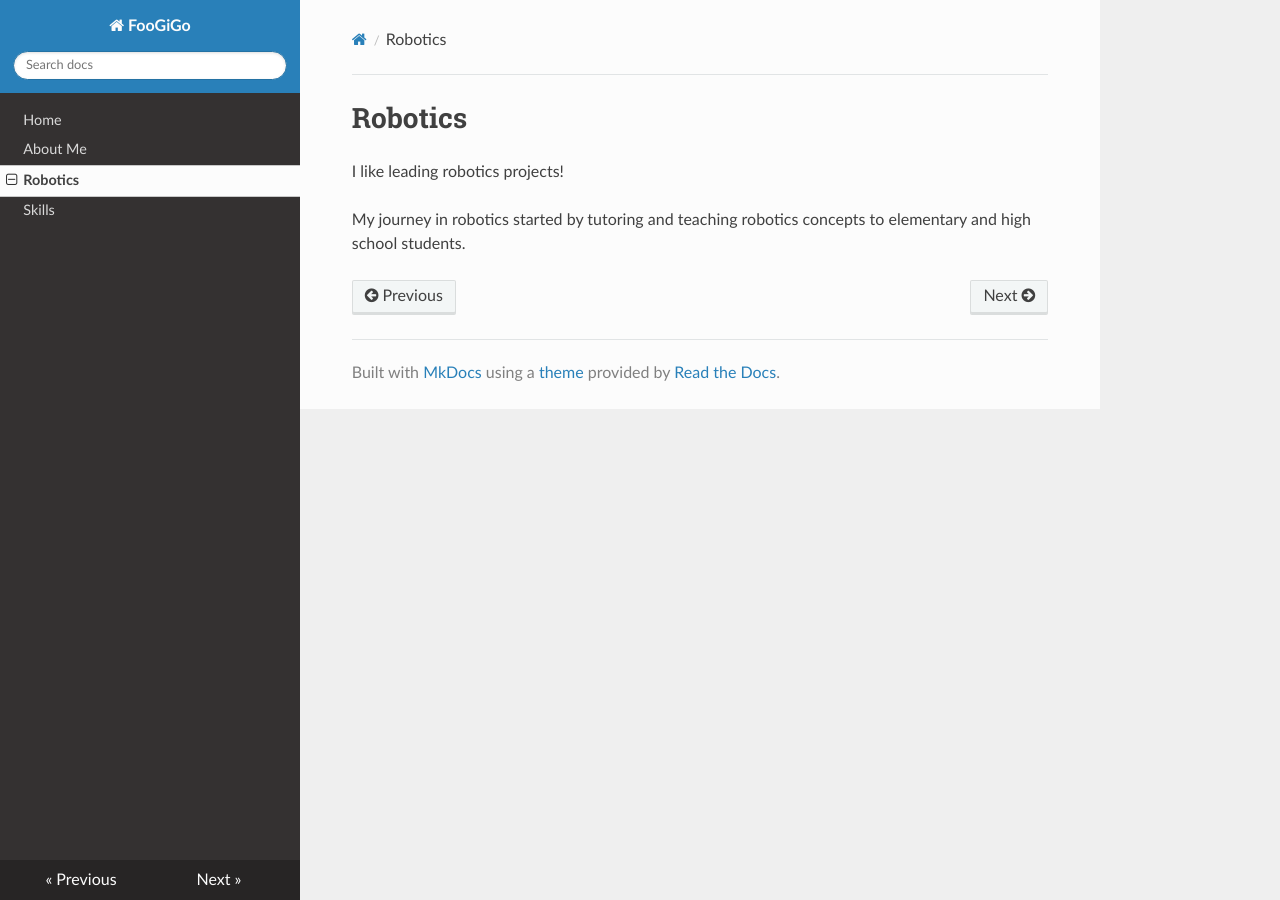
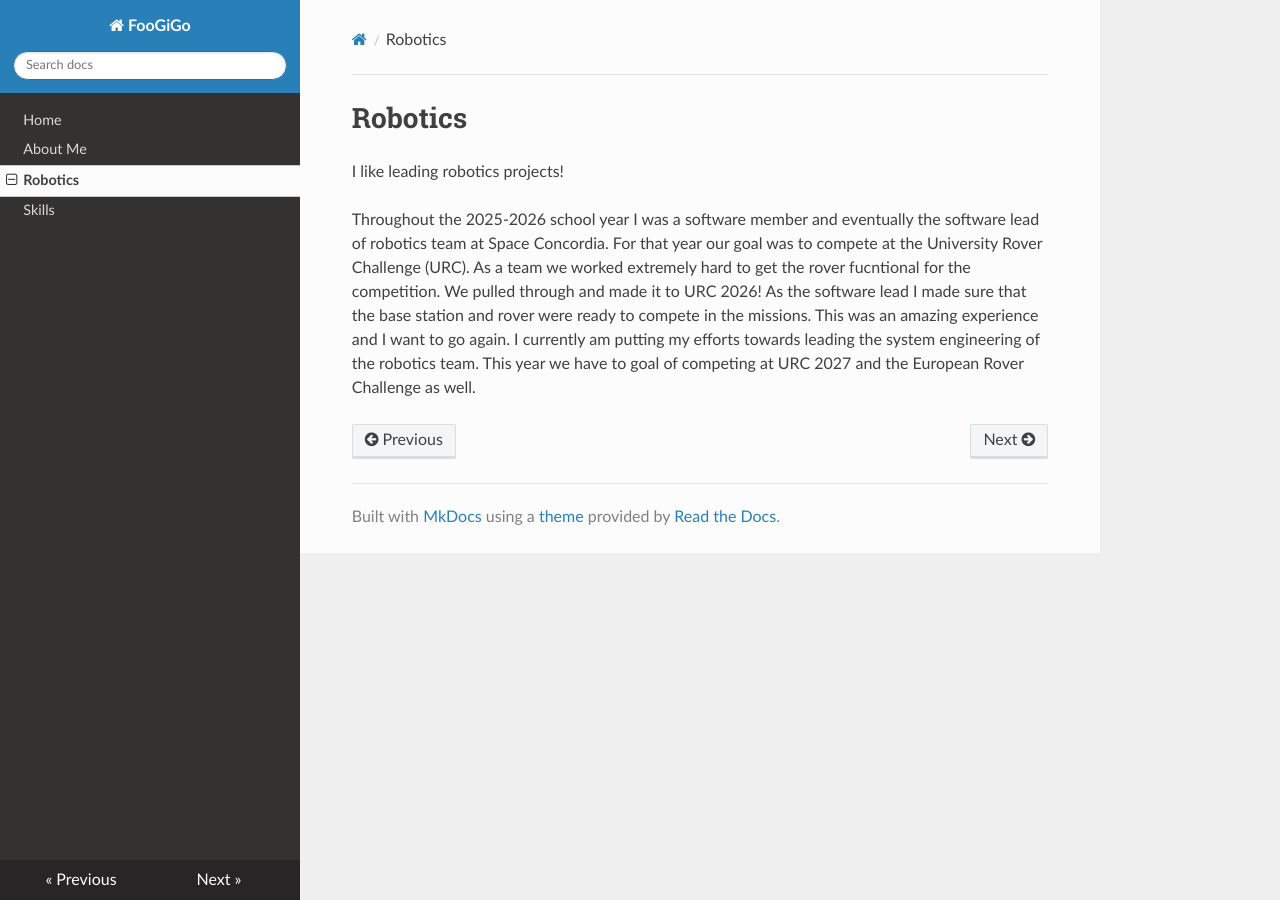
Before and after one commit to FooGiGo/FooGiGo.github.io, an MkDocs documentation site: the page built from docs/robotics.md, in a window 1280 px wide. Built offline with MkDocs 1.6.1, drawn with Linux system fonts in a browser that asks for light colours; nearby versions of some CDN libraries.

Commit message:
Update robotics.md

```diff
--- a/docs/robotics.md
+++ b/docs/robotics.md
@@ -1,4 +1,11 @@
 # Robotics
 I like leading robotics projects!
 
-My journey in robotics started by tutoring and teaching robotics concepts to elementary and high school students.
+Throughout the 2025-2026 school year I was a software member and eventually the software lead of robotics team at Space Concordia.
+For that year our goal was to compete at the University Rover Challenge (URC).
+As a team we worked extremely hard to get the rover fucntional for the competition.
+We pulled through and made it to URC 2026!
+As the software lead I made sure that the base station and rover were ready to compete in the missions.
+This was an amazing experience and I want to go again.
+I currently am putting my efforts towards leading the system engineering of the robotics team.
+This year we have to goal of competing at URC 2027 and the European Rover Challenge as well.
```
